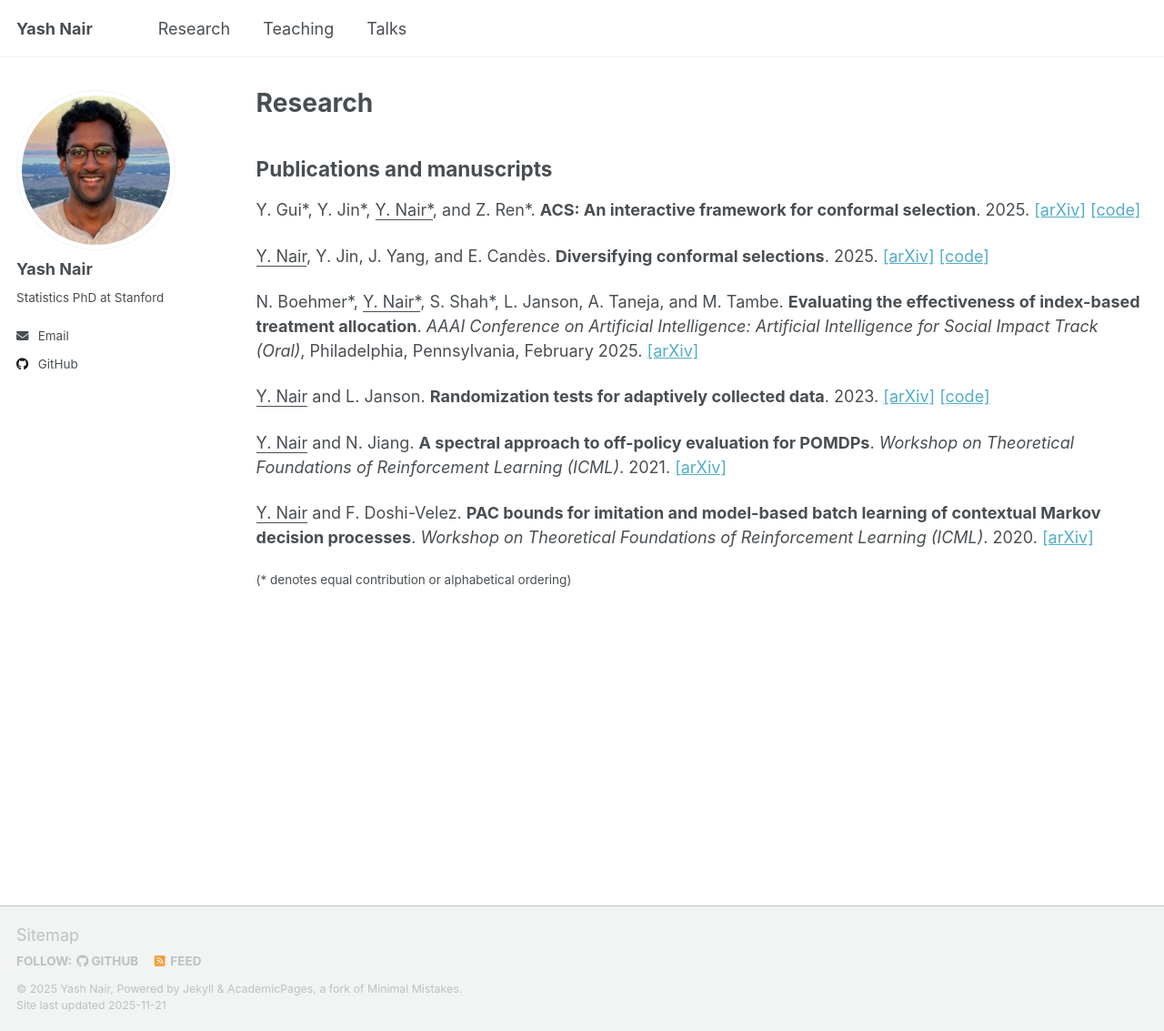
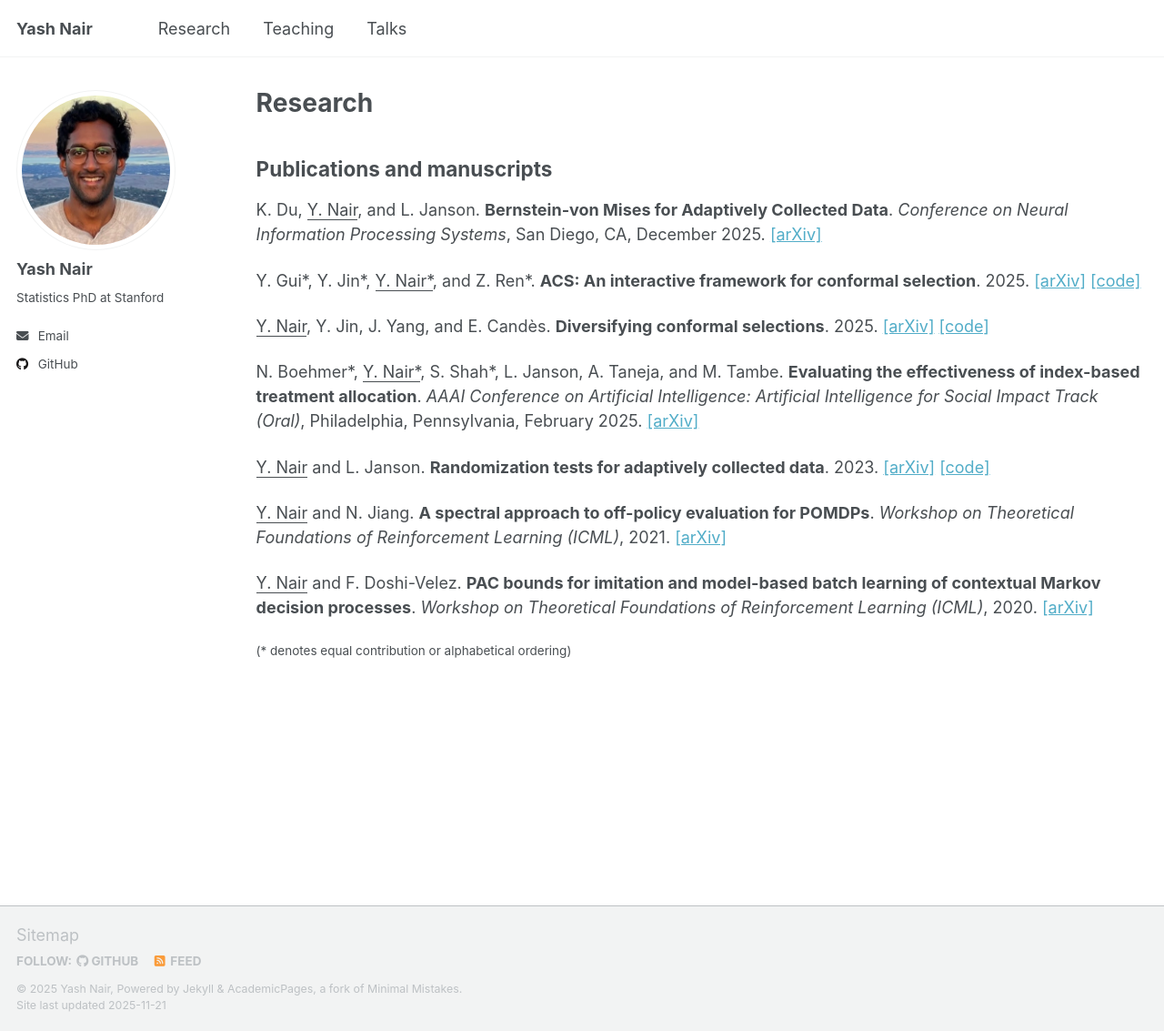
Before and after one commit to Yashnair123/yashnair123.github.io, a Jekyll site: the page built from _pages/publications.html, in a window 1280 px wide and 1133 px high. Shown: the whole window at 91% size. Built offline with Jekyll 4.4.1, drawn with Linux system fonts in a browser that asks for light colours; a script that is not in the unit is left out.

Commit message:
Update publications

```diff
--- a/_pages/publications.html
+++ b/_pages/publications.html
@@ -6,6 +6,10 @@ author_profile: true
 ---
 
 <h2>Publications and manuscripts</h2>
+
+<p>
+K. Du, <u>Y. Nair</u>, and L. Janson. <b>Bernstein-von Mises for Adaptively Collected Data</b>. <i>Conference on Neural Information Processing Systems</i>, San Diego, CA, December 2025. <a href="https://arxiv.org/abs/2511.06639">[arXiv]</a>
+</p>
 
 <p>
 Y. Gui*, Y. Jin*, <u>Y. Nair*</u>, and Z. Ren*. <b>ACS: An interactive framework for conformal selection</b>. 2025. <a href="https://arxiv.org/abs/2507.15825">[arXiv]</a> <a href="https://github.com/zhimeir/acs_paper">[code]</a>
@@ -26,11 +30,11 @@ Y. Gui*, Y. Jin*, <u>Y. Nair*</u>, and Z. Ren*. <b>ACS: An interactive framework
 </p>
 
 <p>
-  <u>Y. Nair</u> and N. Jiang. <b>A spectral approach to off-policy evaluation for POMDPs</b>. <i>Workshop on Theoretical Foundations of Reinforcement Learning (ICML)</i>. 2021. <a href="https://arxiv.org/abs/2109.10502">[arXiv]</a>
+  <u>Y. Nair</u> and N. Jiang. <b>A spectral approach to off-policy evaluation for POMDPs</b>. <i>Workshop on Theoretical Foundations of Reinforcement Learning (ICML)</i>, 2021. <a href="https://arxiv.org/abs/2109.10502">[arXiv]</a>
 </p>
 
 <p>
-  <u>Y. Nair</u> and F. Doshi-Velez. <b>PAC bounds for imitation and model-based batch learning of contextual Markov decision processes</b>. <i>Workshop on Theoretical Foundations of Reinforcement Learning (ICML)</i>. 2020. <a href="https://arxiv.org/abs/2006.06352">[arXiv]</a>
+  <u>Y. Nair</u> and F. Doshi-Velez. <b>PAC bounds for imitation and model-based batch learning of contextual Markov decision processes</b>. <i>Workshop on Theoretical Foundations of Reinforcement Learning (ICML)</i>, 2020. <a href="https://arxiv.org/abs/2006.06352">[arXiv]</a>
 </p>
 
 <p class = 'small'> (* denotes equal contribution or alphabetical ordering)
```
